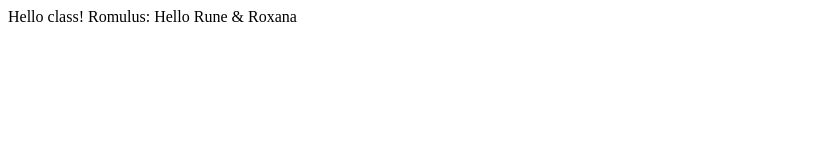
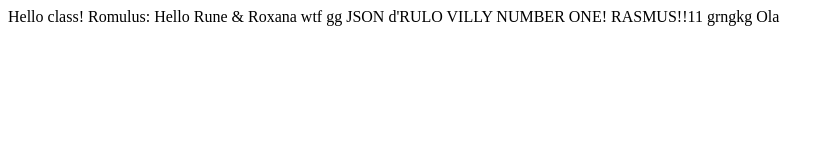
Before and after one commit to RuloKEA/myGitProject, a plain HTML site: page index.html in a window 1280 px wide. Shown: the whole page, without its empty margins (0-835 px from the left). Drawn offline with Linux system fonts and the light colour scheme.

Commit message:
romulus change2

```diff
--- a/index.html
+++ b/index.html
@@ -5,5 +5,10 @@
 <body>
  Hello class!
  Romulus: Hello Rune & Roxana
+ wtf gg
+ JSON d'RULO
+ VILLY NUMBER ONE!
+RASMUS!!11
+grngkg Ola
 </body>
 </html>
```
